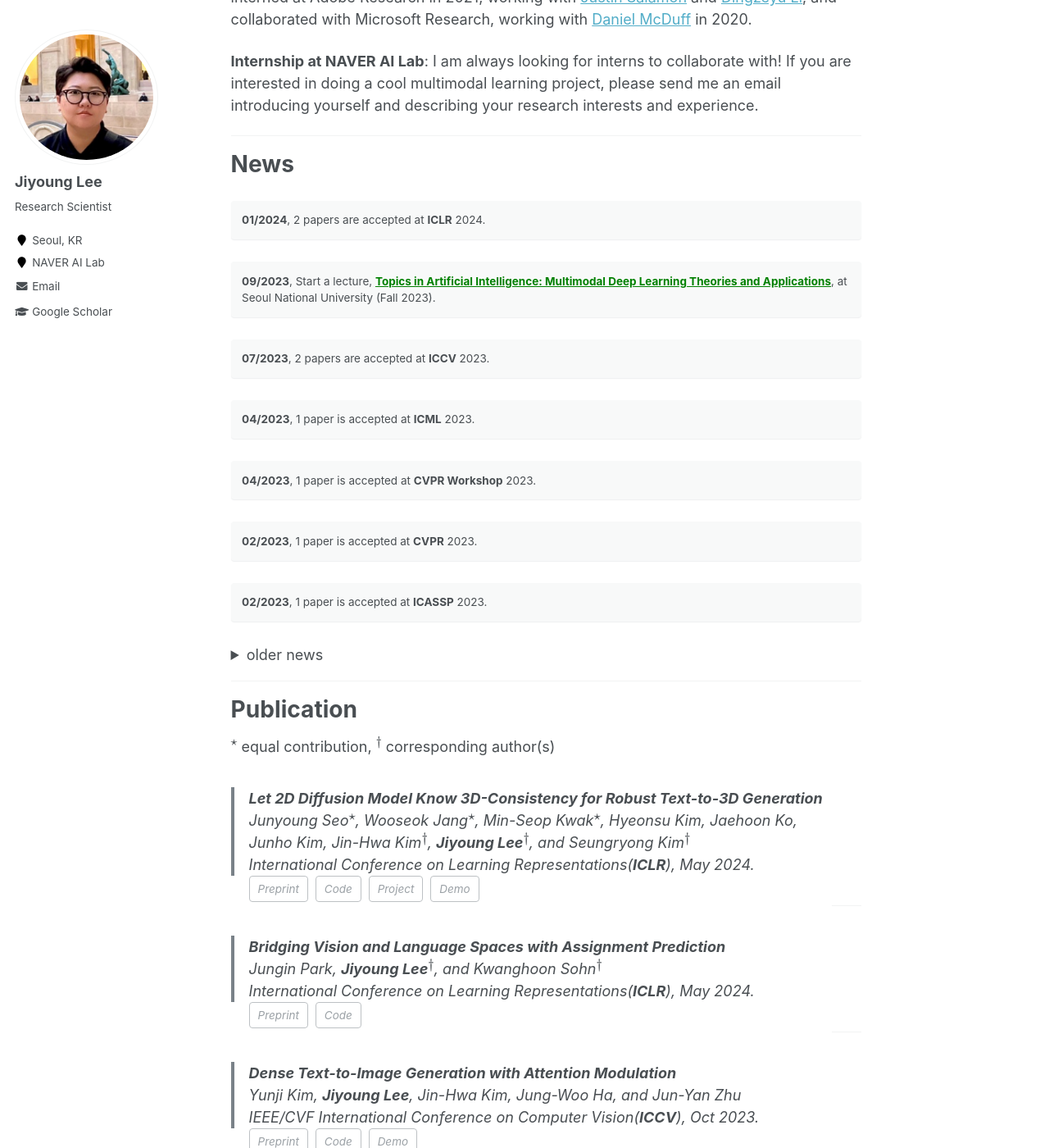
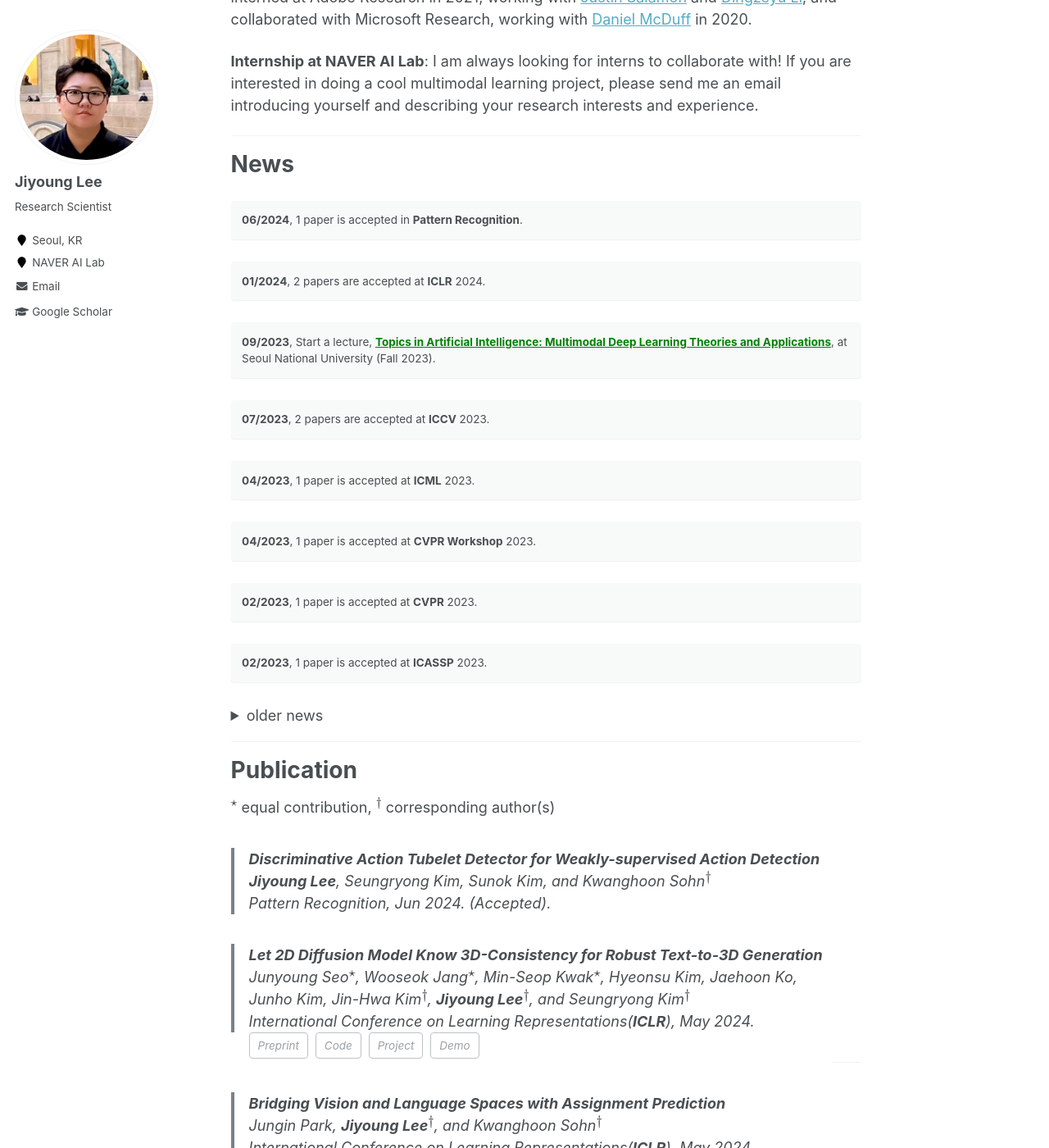
Before and after one commit to lee-jiyoung/lee-jiyoung.github.io, a Jekyll site: the page built from _pages/about.md, in a window 1280 px wide and 1400 px high, scrolled down 341 px. Shown: the whole window at 82% size. Built offline with Jekyll 4.4.1, drawn with Linux system fonts in a browser that asks for light colours; formulas are drawn with MathJax 3; some of the changed text lies outside the part shown.

Commit message:
Update about.md

```diff
--- a/_pages/about.md
+++ b/_pages/about.md
@@ -26,6 +26,8 @@ I am always looking for interns to collaborate with! If you are interested in do
 
 News
 ======
+**06/2024**, 1 paper is accepted in **Pattern Recognition**.
+{: .notice}
 **01/2024**, 2 papers are accepted at **ICLR** 2024.
 {: .notice}
 **09/2023**, Start a lecture, **<a href="https://naver-ai.github.io/202302-AI773/" style="color: green">Topics in Artificial Intelligence: Multimodal Deep Learning Theories and Applications</a>**, at Seoul National University (Fall 2023).
@@ -71,7 +73,7 @@ News
 {: .notice}
 **07/2020**, 1 paper is accepted at **ECCV** 2020.
 {: .notice}
-**05/2020**, 1 paper is accepted at **IEEE TIP**.
+**05/2020**, 1 paper is accepted in **IEEE TIP**.
 {: .notice}
 **01/2020**, I will join the Human Understanding and Empathy Group, **Microsoft Research**, Redmond, United States in this year for a research internship. (Canceled by COVID-19)
 {: .notice}
@@ -84,6 +86,10 @@ Publication
 ======
 
 $^\star$ equal contribution, $^\dagger$ corresponding author(s)
+
+> **Discriminative Action Tubelet Detector for Weakly-supervised Action Detection**
+**Jiyoung Lee**, Seungryong Kim, Sunok Kim, and Kwanghoon Sohn<sup>$\dagger$</sup>
+Pattern Recognition, Jun 2024. (Accepted).
 
 > **Let 2D Diffusion Model Know 3D-Consistency for Robust Text-to-3D Generation**
 Junyoung Seo<sup>$\star$</sup>, Wooseok Jang<sup>$\star$</sup>, Min-Seop Kwak<sup>$\star$</sup>, Hyeonsu Kim, Jaehoon Ko, Junho Kim, Jin-Hwa Kim<sup>$\dagger$</sup>, **Jiyoung Lee**<sup>$\dagger$</sup>, and Seungryong Kim<sup>$\dagger$</sup>
```
Also changed, not shown: other parts of _pages/about.md (+1 -3 lines).
